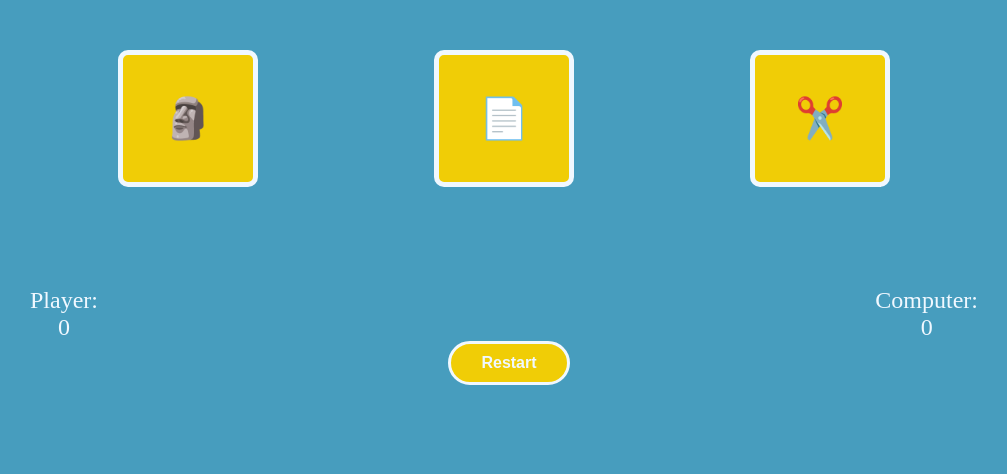
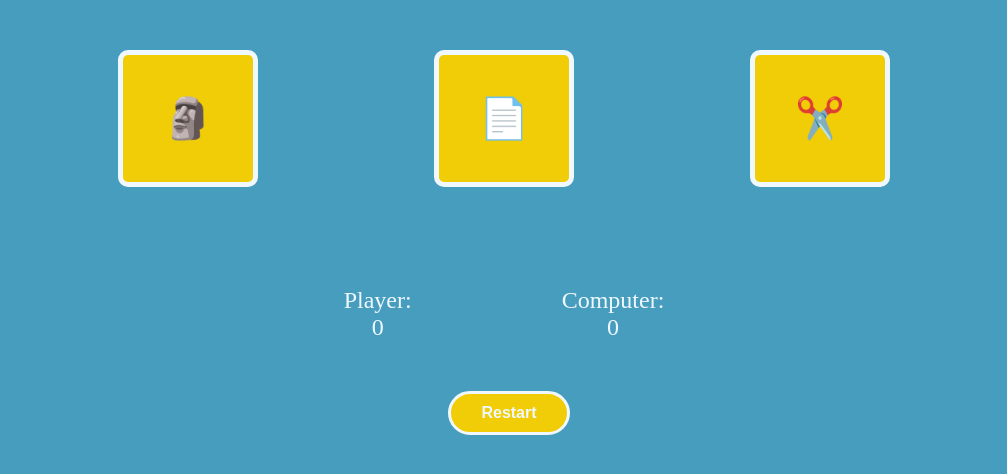
Before and after one commit to HoudRiz/rock-paper-scissors, a plain HTML site: page index.html in a window 1280 px wide. Shown: the whole page, without its empty margins (136-1143 px from the left). Drawn offline with Linux system fonts and the light colour scheme.

Commit message:
Change space between to center with a gap

```diff
--- a/style.css
+++ b/style.css
@@ -31,9 +31,10 @@ body{
 
 .counter {
     display: flex;
-    justify-content: space-between;
+    justify-content: center;
+    gap: 150px;
     width: 75%;
-    margin:  auto;
+    margin: 50px  auto;
     text-align: center;
     font-size: 24px;
     color: aliceblue;
```
